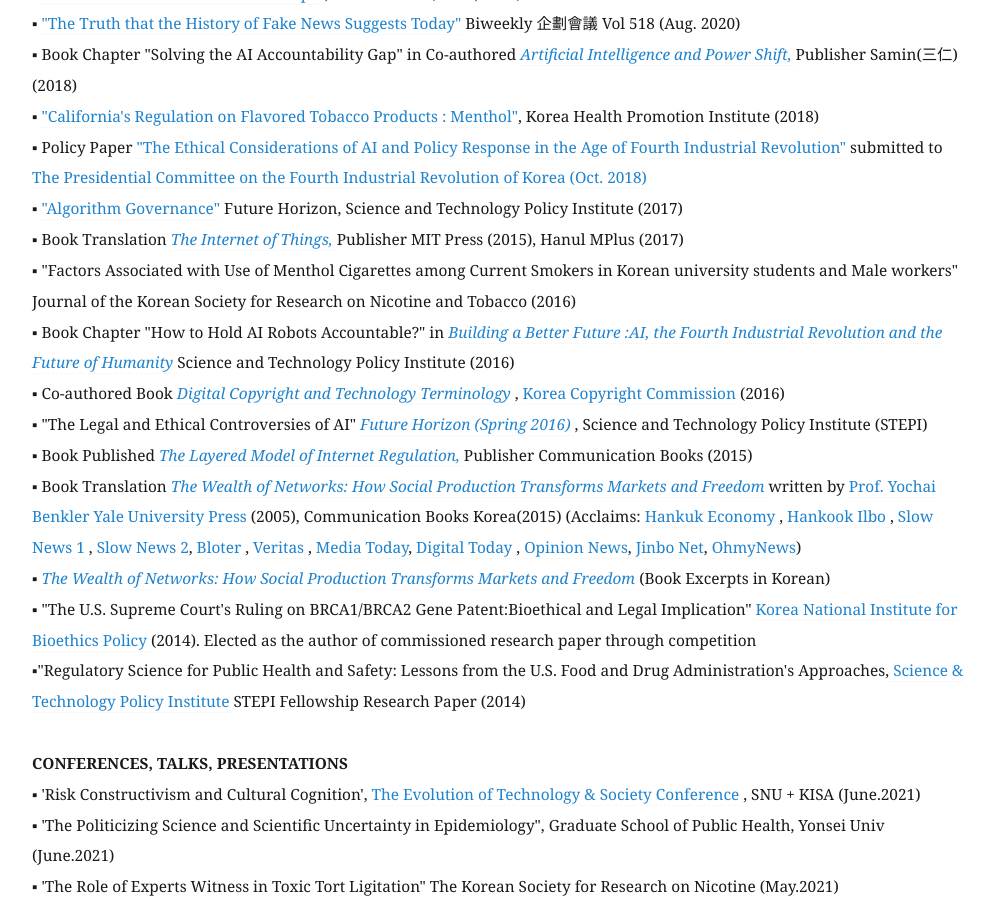
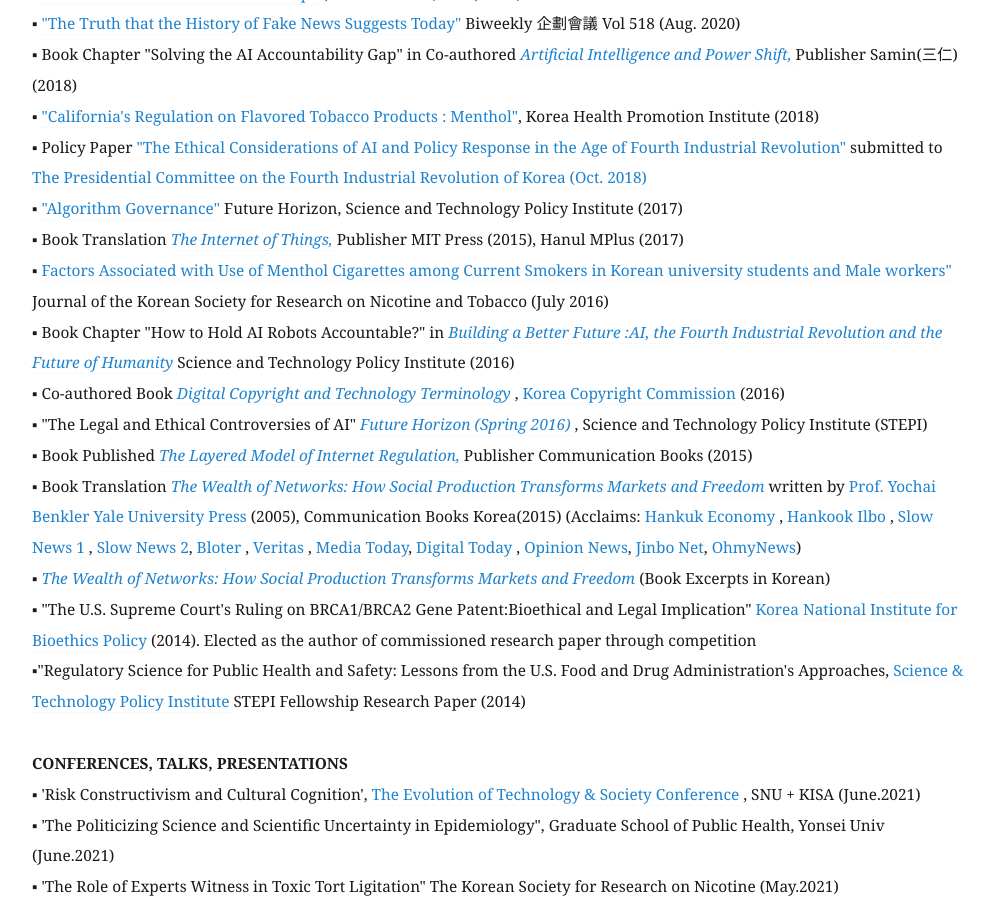
Before and after one commit to eunchangchoi/eunchangchoi.github.io, a Jekyll site: the page built from index.md, in a window 1280 px wide and 900 px high, scrolled down 2544 px. Shown: the whole window, without its empty margins (68-1063 px from the left). Built offline with Jekyll 4.4.1, drawn with Linux system fonts in a browser that asks for light colours.

Commit message:
Update index.md

```diff
--- a/index.md
+++ b/index.md
@@ -53,7 +53,7 @@
 ▪ Policy Paper <a href= "http://https://bit.ly/3qgZ63S">"The Ethical Considerations of AI and Policy Response in the Age of Fourth Industrial Revolution"</a> submitted to <a href="https://www.4th-ir.go.kr/home/en/">The Presidential Committee on the Fourth Industrial Revolution of Korea (Oct. 2018)</a> <br>
 ▪ <a href="https://stepi.re.kr/app/publish/view.jsp?mode=new&cmsCd=CM0012&div=&categCd=A0505&ntNo=33&sdt=&edt=&src=&srcTemp=&opt=N&currtPg=5"> "Algorithm Governance"</a> Future Horizon, Science and Technology Policy Institute (2017) <br>
 ▪ Book Translation <a href="http://www.kyobobook.co.kr/product/detailViewKor.laf?ejkGb=KOR&mallGb=KOR&barcode=9788946062726&orderClick=LAH&Kc="> <i> The Internet of Things,</i> </a> Publisher MIT Press (2015), Hanul MPlus (2017)<br>
-▪ "Factors Associated with Use of Menthol Cigarettes among Current Smokers in Korean university students and Male workers" Journal of the Korean Society for Research on Nicotine and Tobacco (2016)<br>
+▪ <a href="http://www.jksrnt.org/journal/view.html?doi=10.25055/JKSRNT.2016.7.2.74"> Factors Associated with Use of Menthol Cigarettes among Current Smokers in Korean university students and Male workers"</a> Journal of the Korean Society for Research on Nicotine and Tobacco (July 2016)<br>
 ▪ Book Chapter "How to Hold AI Robots Accountable?" in <a href="https://bit.ly/3cT4dSs"> <i> Building a Better Future :AI, the Fourth Industrial Revolution and the Future of Humanity </i> </a> Science and Technology Policy Institute (2016) <br>
 ▪  Co-authored Book <a href= "http://view.copyright.or.kr:8080/SynapDocViewServer/viewer/doc.html?key=000000006ba186290172c9470e3d36b4&contextPath=/SynapDocViewServer"> <i> Digital Copyright and Technology Terminology </i> </a>, <a href="https://www.copyright.or.kr/eng/main.do"> Korea Copyright Commission </a>(2016) <br>
 ▪ "The Legal and Ethical Controversies of AI" <a href="https://www.stepi.re.kr/app/publish/view.jsp?mode=topic&cmsCd=CM0160&ntNo=28&categCd=A0505&drctr=A030403&sdt=&edt=&src=&srcTemp=&sort=PUBDATE&currtPg=1"> <i> Future Horizon (Spring 2016) </i> </a>, Science and Technology Policy Institute (STEPI) <br>
```
